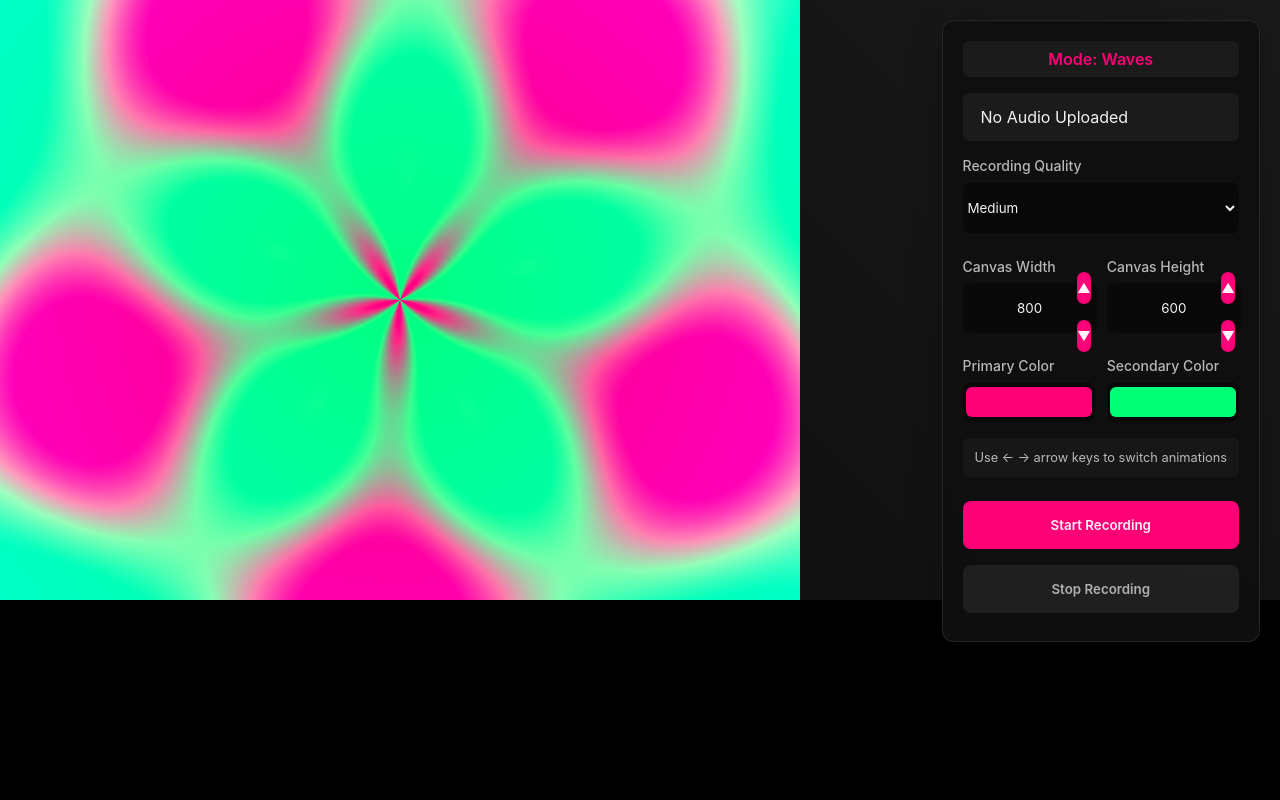
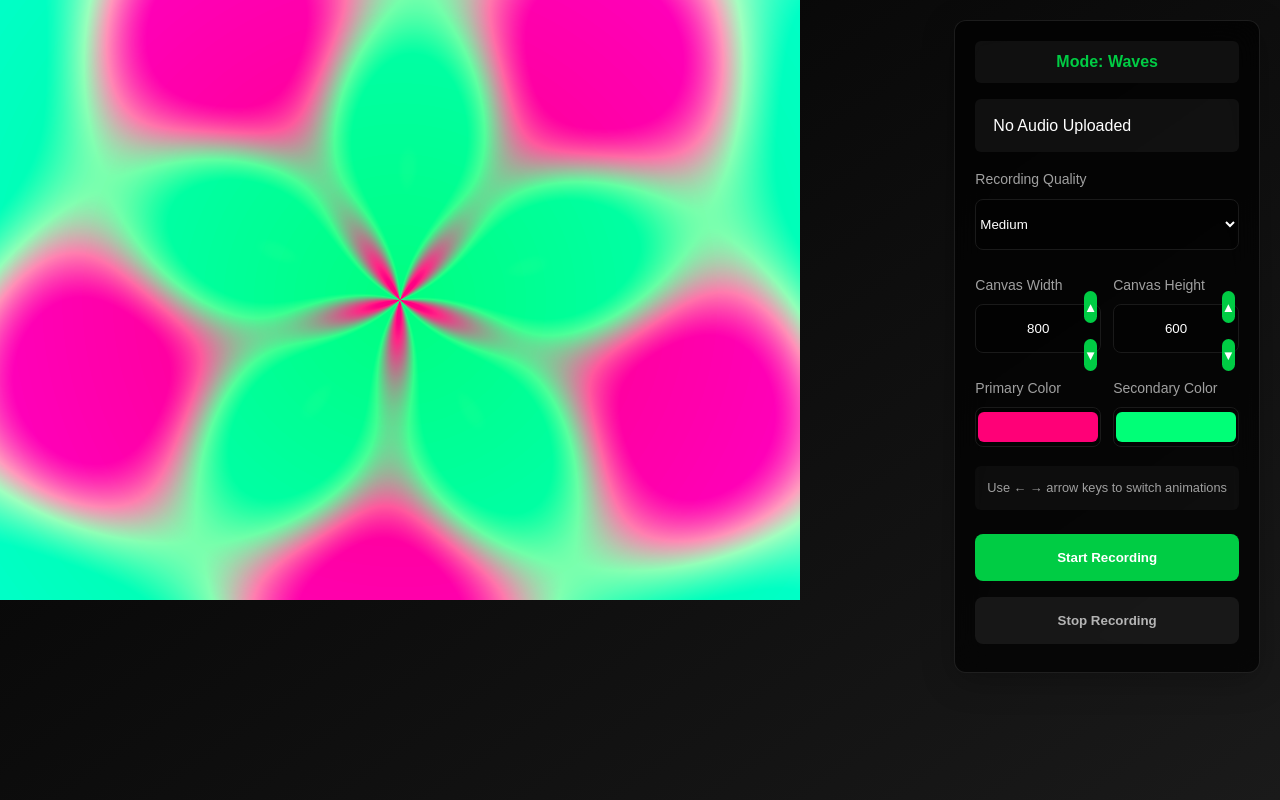
Before and after one commit to composedbymax/music-visualizer, a PHP site: page / in a window 1280 px wide. Run offline with PHP 8.4, Linux system fonts and the light colour scheme.

Commit message:
ui fixes + root css integration

```diff
--- a/download-visuals/webgl/index.html
+++ b/download-visuals/webgl/index.html
@@ -4,6 +4,7 @@
 <head>
   <meta charset="UTF-8" />
   <link rel="stylesheet" href="style.css">
+  <link rel="stylesheet" href="root.css">
 </head>
 <body>
   <div id="dropZone">Drop audio file here</div>
--- /dev/null
+++ b/download-visuals/webgl/root.css
@@ -0,0 +1,38 @@
+* {
+    margin: 0;
+    padding: 0;
+    box-sizing: border-box;
+}
+
+html,
+body {
+    background-color: black;
+    color: white;
+    overflow-x: hidden;
+}
+
+body {
+    font-family: Arial, sans-serif;
+    line-height: 1.6;
+}
+
+:root {
+    --black: #000;
+    --dark: #1a1a1a;
+    --dark1: #2f2f2f;
+    --dark2: #3b3b3b;
+    --dark3: #585858;
+    --gradient: linear-gradient(145deg, var(--black), var(--dark));
+    --gradient2: linear-gradient(90deg, var(--dark), var(--black), var(--dark));
+    --accent: #00cc44;
+    --accenth: #0fff5f;
+    --accentg: rgba(0, 243, 255, 0.15);
+    --green: #28a745;
+    --red: #dc3545;
+    --yellow: #cedc35;
+    --redh: #f75a6a;
+    --blue: #2e89ff;
+    --blueh: #6dacff;
+    --text: #fff;
+    --text2: #a0a0a0;
+}
--- a/download-visuals/webgl/shaders.js
+++ b/download-visuals/webgl/shaders.js
@@ -23,14 +23,14 @@ const fsSourceElectricField = `
 precision highp float;
 uniform float uTime;
 uniform vec2 uResolution;
+uniform float uAudioLevel;
 uniform vec3 uUserColor1;
 uniform vec3 uUserColor2;
-
 void main(void) {
     vec2 uv = (gl_FragCoord.xy - 0.5 * uResolution.xy) / uResolution.y;
     float angle = atan(uv.y, uv.x);
     float radius = length(uv);
-    float field = cos(angle * 5.0 + uTime) * sin(radius * 10.0 - uTime);
+    float field = cos(angle * 5.0 + uTime * uAudioLevel) * sin(radius * 10.0 - uTime);
     vec3 col = mix(uUserColor1, uUserColor2, 0.5 + 0.5 * field);
     gl_FragColor = vec4(col, 1.0);
 }`;
--- a/download-visuals/webgl/style.css
+++ b/download-visuals/webgl/style.css
@@ -1,20 +1,18 @@
 :root {
-    --primary-bg: #0a0a0a;
-    --accent: #ff0077;
-    --control-bg: rgba(15, 15, 15, 0.95);
-    --text-primary: rgba(255, 255, 255, 0.95);
-    --text-secondary: rgba(255, 255, 255, 0.7);
+    --control-bg: rgba(0, 0, 0, 0.7);
 }
-html {
-    background-color: black;
+canvas {
+    display: block;
+    filter: contrast(1.3) brightness(1.1);
 }
 body {
     margin: 0;
     overflow: hidden;
-    background: var(--bg);
     font-family: system-ui, -apple-system, sans-serif;
-    color: var(--text-primary);
+    color: var(--text);
     position: relative;
+    background: var(--gradient);
+    min-height: 100vh;
 }
 #dropZone {
     position: fixed;
@@ -62,19 +60,6 @@ body {
 #audioUpload {
     display: none;
 }
-html {
-    background-color: black;
-}
-body {
-    margin: 0;
-    background: linear-gradient(45deg, #0a0a0a 0%, #1a1a1a 100%);
-    color: var(--text-primary);
-    font-family: 'Inter', sans-serif;
-}
-canvas {
-    display: block;
-    filter: contrast(1.3) brightness(1.1);
-}
 #controls {
     position: fixed;
     top: 20px;
@@ -94,7 +79,7 @@ canvas {
     display: block;
     margin: 0.5rem 0;
     font-size: 0.875rem;
-    color: var(--text-secondary);
+    color: var(--text2);
     font-weight: 500;
 }
 #controls input,
@@ -103,9 +88,9 @@ canvas {
     width: 100%;
     padding: 1rem 0rem;
     border-radius: 8px;
-    border: 1px solid var(--primary-bg);
+    border: 1px solid var(--dark);
     background: rgba(0, 0, 0, 0.4);
-    color: var(--text-primary);
+    color: var(--text);
     font-family: inherit;
     transition: all 0.2s ease;
 }
@@ -124,7 +109,7 @@ canvas {
     transition: transform 0.1s ease, background 0.2s ease;
 }
 #controls button:hover {
-    background: #ff0066;
+    background: var(--accenth);
     transform: translateY(-1px);
 }
 #controls button:active {
@@ -146,7 +131,7 @@ canvas {
 }
 .key-hint {
     font-size: 0.8rem;
-    color: var(--text-secondary);
+    color: var(--text2);
     text-align: center;
     margin: 1rem 0;
     padding: 0.75rem;
@@ -225,7 +210,7 @@ input[type="color"]::-webkit-color-swatch {
     max-height: 10px;
     background: rgba(255, 255, 255, 0.05);
     border: none;
-    color: var(--text-secondary);
+    color: var(--text2);
     cursor: pointer;
     display: flex;
     align-items: center;
@@ -235,7 +220,7 @@ input[type="color"]::-webkit-color-swatch {
 }
 .dimension-button:hover {
     background: rgba(255, 255, 255, 0.1);
-    color: var(--text-primary);
+    color: var(--text);
 }
 .dimension-button:active {
     background: var(--accent);
```
